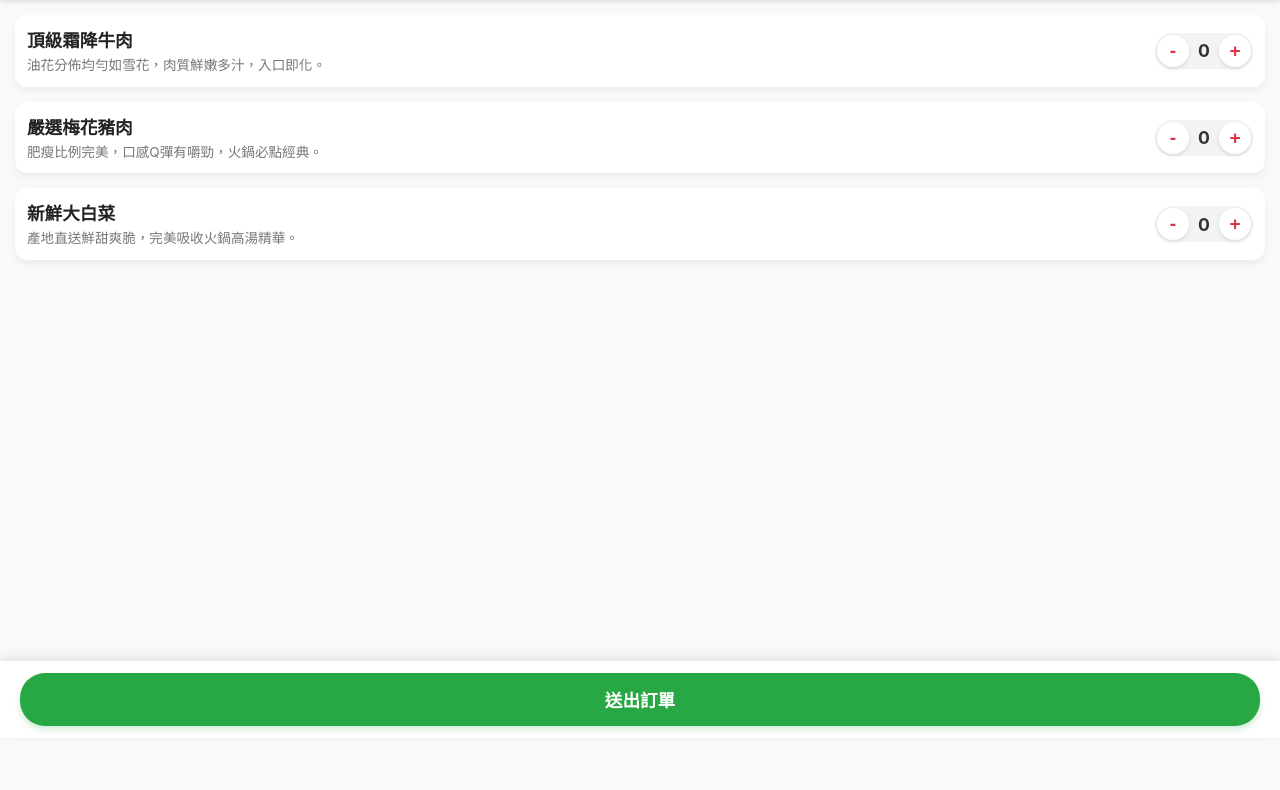
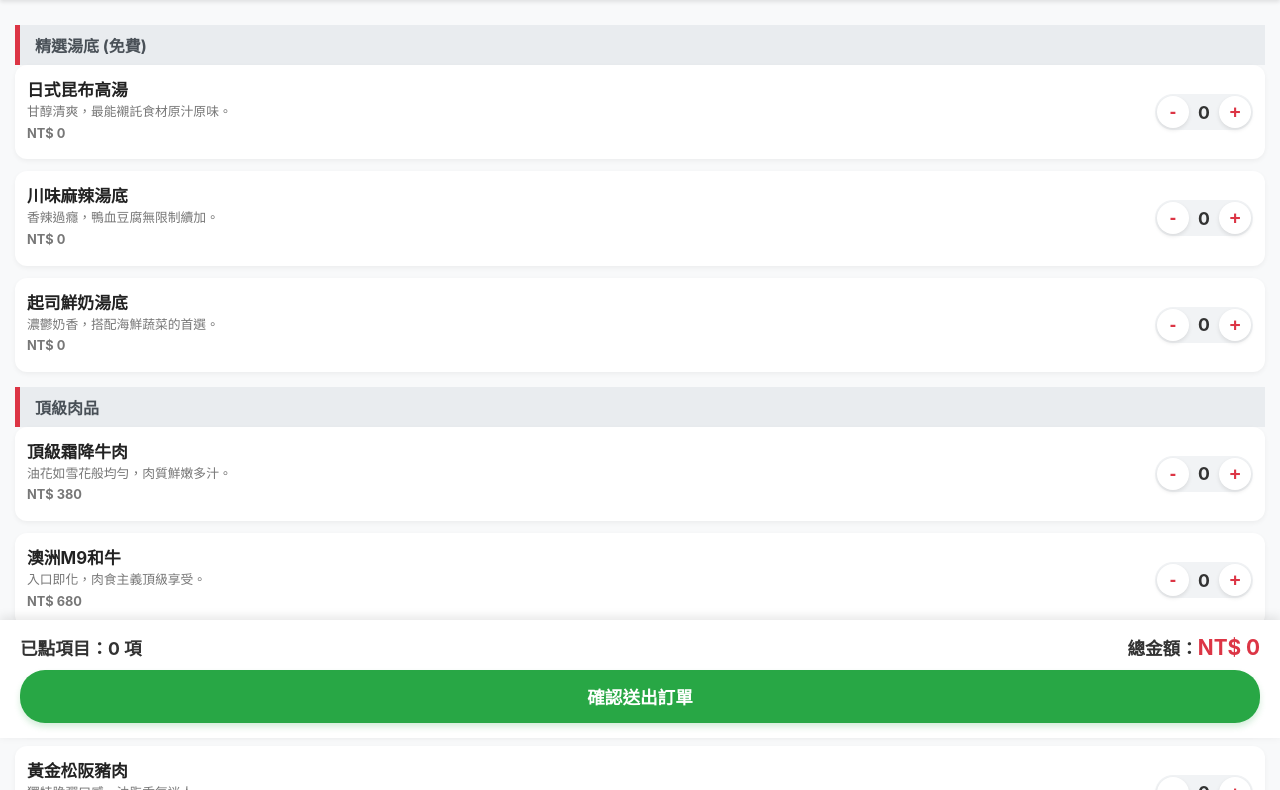
Before and after one commit to zhuangyuyang81-cmd/hotpot, a plain HTML site: page index.html in a window 1280 px wide. Shown: the part 62-852 px from the top of the page. Before the commit the page ends 800 px from the top, so only its background shows below. Drawn offline with Linux system fonts and the light colour scheme.

Commit message:
Update index.html

```diff
--- a/index.html
+++ b/index.html
@@ -3,18 +3,17 @@
 <head>
     <meta charset="UTF-8">
     <meta name="viewport" content="width=device-width, initial-scale=1.0">
-    <title>極品火鍋 - 手機線上點餐</title>
+    <title>極品火鍋 - 智慧線上點餐</title>
     <style>
-        /* 專門為手機設計的 RWD 漂亮樣式 */
         body {
-            font-family: -apple-system, BlinkMacSystemFont, "Segoe UI", Roboto, "Helvetica Neue", Arial, sans-serif;
+            font-family: -apple-system, BlinkMacSystemFont, "Segoe UI", Roboto, Arial, sans-serif;
             background-color: #f8f9fa;
             margin: 0;
             padding: 0;
             color: #333;
         }
         header {
-            background-color: #dc3545; /* 溫暖的火鍋紅 */
+            background-color: #dc3545;
             color: white;
             text-align: center;
             padding: 15px 0;
@@ -24,20 +23,34 @@
             box-shadow: 0 2px 4px rgba(0,0,0,0.1);
         }
         header h1 { margin: 0; font-size: 1.4rem; font-weight: bold; }
-        .menu-container { padding: 15px; padding-bottom: 80px; } /* 留空間給底部的送出按鈕 */
+
+        /* 分類標題 */
+        .category-title {
+            background-color: #e9ecef;
+            padding: 8px 15px;
+            font-size: 1rem;
+            font-weight: bold;
+            color: #495057;
+            border-left: 5px solid #dc3545;
+            margin-top: 15px;
+        }
+
+        .menu-container { padding: 10px 15px 120px 15px; }
+
         .product-item {
             background: white;
             border-radius: 12px;
-            box-shadow: 0 4px 6px rgba(0,0,0,0.05);
-            margin-bottom: 15px;
-            overflow: hidden;
+            box-shadow: 0 2px 5px rgba(0,0,0,0.05);
+            margin-bottom: 12px;
             display: flex;
             padding: 12px;
             align-items: center;
         }
         .product-info { flex: 1; padding-right: 10px; }
-        .product-info h2 { margin: 0 0 5px 0; font-size: 1.1rem; color: #222; }
-        .product-info p { margin: 0; font-size: 0.85rem; color: #777; line-height: 1.3; }
+        .product-info h2 { margin: 0 0 3px 0; font-size: 1.05rem; color: #222; }
+        .product-info p { margin: 0 0 5px 0; font-size: 0.8rem; color: #777; line-height: 1.3; }
+        .product-price { color: #dc3545; font-weight: bold; font-size: 0.95rem; margin: 0; }
+
         .quantity-controls {
             display: flex;
             align-items: center;
@@ -67,20 +80,35 @@
             text-align: center;
             display: inline-block;
         }
+
+        /* 底部結帳控制台 */
         footer {
             position: fixed;
             bottom: 0;
             left: 0;
             right: 0;
             background: white;
-            padding: 12px 20px;
+            padding: 15px 20px;
             box-shadow: 0 -3px 10px rgba(0,0,0,0.1);
+            display: flex;
+            flex-direction: column;
+            gap: 10px;
+            z-index: 200;
         }
+        .summary-bar {
+            display: flex;
+            justify-content: space-between;
+            align-items: center;
+            font-size: 1.1rem;
+            font-weight: bold;
+        }
+        .total-price { color: #dc3545; font-size: 1.3rem; }
+
         .order-button {
             display: block;
             width: 100%;
             padding: 14px;
-            background-color: #28a745; /* 亮眼安全綠 */
+            background-color: #28a745;
             color: white;
             border: none;
             border-radius: 25px;
@@ -89,7 +117,6 @@
             cursor: pointer;
             text-align: center;
             box-shadow: 0 4px 6px rgba(40,167,69,0.2);
-            transition: background 0.2s;
         }
         .order-button:active { background-color: #218838; }
     </style>
@@ -97,69 +124,135 @@
 <body>
 
     <header>
-        <h1>🍲 極品火鍋 - 手機點餐系統</h1>
+        <h1 id="header-title">🍲 極品火鍋 - 手機點餐系統</h1>
     </header>
 
-    <section class="menu-container">
-        <article class="product-item">
-            <div class="product-info">
-                <h2>頂級霜降牛肉</h2>
-                <p>油花分佈均勻如雪花，肉質鮮嫩多汁，入口即化。</p>
-            </div>
-            <div class="quantity-controls">
-                <button onclick="changeQty('beef', -1)">-</button>
-                <span id="beef-qty">0</span>
-                <button onclick="changeQty('beef', 1)">+</button>
-            </div>
-        </article>
-
-        <article class="product-item">
-            <div class="product-info">
-                <h2>嚴選梅花豬肉</h2>
-                <p>肥瘦比例完美，口感Q彈有嚼勁，火鍋必點經典。</p>
-            </div>
-            <div class="quantity-controls">
-                <button onclick="changeQty('pork', -1)">-</button>
-                <span id="pork-qty">0</span>
-                <button onclick="changeQty('pork', 1)">+</button>
-            </div>
-        </article>
-
-        <article class="product-item">
-            <div class="product-info">
-                <h2>新鮮大白菜</h2>
-                <p>產地直送鮮甜爽脆，完美吸收火鍋高湯精華。</p>
-            </div>
-            <div class="quantity-controls">
-                <button onclick="changeQty('cabbage', -1)">-</button>
-                <span id="cabbage-qty">0</span>
-                <button onclick="changeQty('cabbage', 1)">+</button>
-            </div>
-        </article>
+    <section class="menu-container" id="menu-section">
         </section>
 
     <footer>
-        <button class="order-button" onclick="submitOrder()">送出訂單</button>
+        <div class="summary-bar">
+            <span>已點項目：<span id="total-count">0</span> 項</span>
+            <span>總金額：<span class="total-price">NT$ <span id="total-amount">0</span></span></span>
+        </div>
+        <button class="order-button" onclick="submitOrder()">確認送出訂單</button>
     </footer>
 
     <script>
-        // 完美的 JavaScript 控制邏輯，防呆、防負數
-        const orderData = { beef: 0, pork: 0, cabbage: 0 };
-        const names = { beef: '頂級霜降牛肉', pork: '嚴選梅花豬肉', cabbage: '新鮮大白菜' };
+        // 從網址自動辨識桌號
+        const urlParams = new URLSearchParams(window.location.search);
+        const tableNo = urlParams.get('table') || "未知桌號";
+        document.getElementById('header-title').innerText = `🍲 極品火鍋 - ${tableNo}`;
 
-        function changeQty(item, amount) {
-            let newQty = orderData[item] + amount;
-            if (newQty >= 0) { // 防呆機制：數量不能小於 0
-                orderData[item] = newQty;
-                document.getElementById(`${item}-qty`).innerText = newQty;
+        // 豪華 20 樣火鍋店全品項菜單配置
+        const menuConfig = [
+            { category: "精選湯底 (免費)", items: [
+                { id: "soup_konbu", name: "日式昆布高湯", price: 0, desc: "甘醇清爽，最能襯託食材原汁原味。" },
+                { id: "soup_spicy", name: "川味麻辣湯底", price: 0, desc: "香辣過癮，鴨血豆腐無限制續加。" },
+                { id: "soup_milk", name: "起司鮮奶湯底", price: 0, desc: "濃鬱奶香，搭配海鮮蔬菜的首選。" }
+            ]},
+            { category: "頂級肉品", items: [
+                { id: "beef_frost", name: "頂級霜降牛肉", price: 380, desc: "油花如雪花般均勻，肉質鮮嫩多汁。" },
+                { id: "beef_wagyu", name: "澳洲M9和牛", price: 680, desc: "入口即化，肉食主義頂級享受。" },
+                { id: "pork_plum", name: "嚴選梅花豬肉", price: 280, desc: "肥瘦比例完美，口感Q彈有嚼勁。" },
+                { id: "pork_matsusaka", name: "黃金松阪豬肉", price: 350, desc: "獨特脆彈口感，油脂香氣迷人。" },
+                { id: "chicken_strip", name: "滑嫩去骨雞腿肉", price: 250, desc: "特調醃製，久煮不柴，極致滑嫩。" }
+            ]},
+            { category: "極鮮海鮮", items: [
+                { id: "sea_shrimp", name: "嚴選大草蝦 (4隻)", price: 180, desc: "肉質緊實飽滿，鮮甜彈牙。" },
+                { id: "sea_clam", name: "鮮甜大蛤蜊 (12顆)", price: 120, desc: "顆顆肥美吐沙乾淨，湯頭提鮮必備。" },
+                { id: "sea_squid", name: "現撈船凍透抽", price: 160, desc: "產地直送，口感爽脆鮮甜。" }
+            ]},
+            { category: "在地小農蔬菜", items: [
+                { id: "veg_cabbage", name: "新鮮大白菜", price: 60, desc: "清甜爽脆，完美吸收高湯精華。" },
+                { id: "veg_qingjiang", name: "產地青江菜", price: 50, desc: "翠綠新鮮，多汁爽口營養高。" },
+                { id: "veg_corn", name: "水果玉米 (4塊)", price: 70, desc: "超高甜度，大人小孩都超愛。" },
+                { id: "veg_mushroom", name: "綜合菇類拼盤", price: 100, desc: "香菇、金針菇、杏鮑菇一次滿足。" }
+            ]},
+            { category: "經典火鍋料", items: [
+                { id: "side_dumpling", name: "手工三記魚餃", price: 80, desc: "基隆名店手工製作，皮Q餡多。" },
+                { id: "side_tofu", name: "招牌凍豆腐", price: 40, desc: "孔洞吸飽麻辣湯汁，爆漿過癮。" },
+                { id: "side_yutiao", name: "老油條", price: 50, desc: "麻辣鍋靈魂，沾湯三秒起鍋最脆。" }
+            ]},
+            { category: "冷飲 / 甜點", items: [
+                { id: "drink_tea", name: "古法烏梅汁 (壺)", price: 90, desc: "酸甜解膩，麻辣火鍋黃金搭檔。" },
+                { id: "drink_coke", name: "冰鎮可口可樂", price: 35, desc: "吃火鍋少不了的氣泡暢快感。" }
+            ]}
+        ];
+
+        // 初始化點餐數據
+        const orderData = { table: tableNo, total_price: 0, items: {} };
+        const itemPriceMap = {};
+        const itemNameMap = {};
+
+        // 渲染菜單
+        const menuSection = document.getElementById('menu-section');
+        menuConfig.forEach(cat => {
+            let catDiv = document.createElement('div');
+            catDiv.className = 'category-title';
+            catDiv.innerText = cat.category;
+            menuSection.appendChild(catDiv);
+
+            cat.items.forEach(item => {
+                orderData.items[item.id] = 0;
+                itemPriceMap[item.id] = item.price;
+                itemNameMap[item.id] = item.name;
+
+                let art = document.createElement('article');
+                art.className = 'product-item';
+                art.innerHTML = `
+                    <div class="product-info">
+                        <h2>${item.name}</h2>
+                        <p>${item.desc}</p>
+                        <p class="product-price">NT$ ${item.price}</p>
+                    </div>
+                    <div class="quantity-controls">
+                        <button onclick="changeQty('${item.id}', -1)">-</button>
+                        <span id="${item.id}-qty">0</span>
+                        <button onclick="changeQty('${item.id}', 1)">+</button>
+                    </div>
+                `;
+                menuSection.appendChild(art);
+            });
+        });
+
+        // 數量加減核心邏輯
+        function changeQty(itemId, amount) {
+            let currentQty = orderData.items[itemId];
+            let newQty = currentQty + amount;
+            if (newQty >= 0) {
+                orderData.items[itemId] = newQty;
+                document.getElementById(`${itemId}-qty`).innerText = newQty;
+                calculateTotal();
             }
         }
 
-        // 串接 Google 試算表的遠端發送按鈕
+        // 計算總金額
+        function calculateTotal() {
+            let totalAmount = 0;
+            let totalCount = 0;
+            for (let id in orderData.items) {
+                let qty = orderData.items[id];
+                if (qty > 0) {
+                    totalAmount += qty * itemPriceMap[id];
+                    totalCount += qty;
+                }
+            }
+            orderData.total_price = totalAmount;
+            document.getElementById('total-count').innerText = totalCount;
+            document.getElementById('total-amount').innerText = totalAmount;
+        }
+
+        // 送出訂單
         function submitOrder() {
             let hasItems = false;
-            for (let key in orderData) {
-                if (orderData[key] > 0) hasItems = true;
+            let orderSummary = `📋 桌號：${orderData.table}\n------------------------\n`;
+
+            for (let id in orderData.items) {
+                if (orderData.items[id] > 0) {
+                    orderSummary += `${itemNameMap[id]} x ${orderData.items[id]}\n`;
+                    hasItems = true;
+                }
             }
 
             if (!hasItems) {
@@ -167,32 +260,30 @@
                 return;
             }
 
+            orderSummary += `------------------------\n總金額：NT$ ${orderData.total_price}\n🚀 是否確認送出訂單？`;
+
+            if (confirm(orderSummary)) {
                 alert("🚀 訂單傳送中，請稍候...");
 
-            // ⚠️ 宇揚老闆，請把下面這行引號裡面的網址，換成你剛剛複製的 Google 應用程式網址！
-            const GOOGLE_API_URL ="https://script.google.com/macros/s/AKfycbxTNYPS-VJ8vAbybz5_-oDC3oeVE5ZUDEvu1W_UrYKLA6KiOy-GZKFMm-_2dpw_jMN1/exec" ;
+                // ⚠️ 貼上你專屬的 Google 傳真網址
+                const GOOGLE_API_URL = "https://script.google.com/macros/s/AKfycbxTNYPS-VJ8vAbybz5_-oDC3oeVE5ZUDEvu1W_UrYKLA6KiOy-GZKFMm-_2dpw_jMN1/exec";
 
-            // 發動 Fetch 非同步網路訊號，把訂單噴去 Google 試算表
                 fetch(GOOGLE_API_URL, {
                     method: "POST",
                     mode: "no-cors",
-                headers: {
-                    "Content-Type": "application/json"
-                },
+                    headers: { "Content-Type": "application/json" },
                     body: JSON.stringify(orderData)
                 })
                 .then(() => {
-                alert("🎉 訂單已成功送達店家廚房！\n感謝您的點餐！");
-
-                // 自動歸零，準備下一單
-                for (let key in orderData) {
-                    orderData[key] = 0;
-                    document.getElementById(`${key}-qty`).innerText = 0;
+                    alert("🎉 訂單已成功送達店家！");
+                    for (let id in orderData.items) {
+                        orderData.items[id] = 0;
+                        document.getElementById(`${id}-qty`).innerText = 0;
                     }
+                    calculateTotal();
                 })
-            .catch(error => {
-                alert("❌ 系統跳線錯誤，訂單發送失敗：" + error);
-            });
+                .catch(err => alert("❌ 發送失敗：" + err));
+            }
         }
     </script>
 </body>
```
Lines whose indentation alone changed are shown as unchanged.
